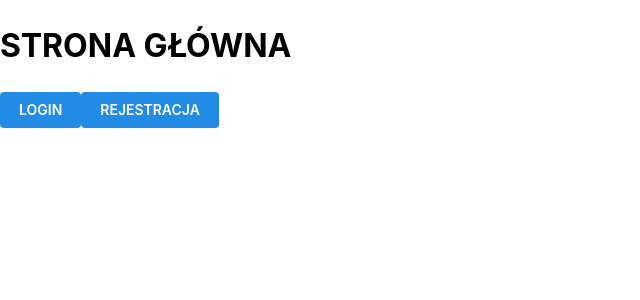
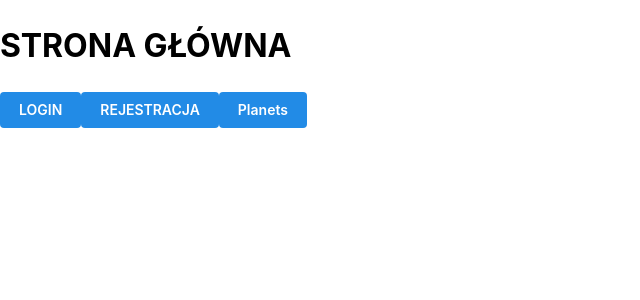
Before and after one commit to Weloxowy/GbsSystem, a React (Vite) app in the folder gbssystem.client/: page / in a window 1280 px wide. Shown: the top 300 px of the page, without its empty margins (0-640 px from the left). Built offline with nearby package versions, Linux system fonts and the light colour scheme.

Commit message:
planety2

```diff
--- a/gbssystem.client/src/mainPage/MainPage.tsx
+++ b/gbssystem.client/src/mainPage/MainPage.tsx
@@ -20,6 +20,13 @@ export default function MainPage() {
       >
         REJESTRACJA
       </Button>
+      <Button
+        onClick={async () => {
+          navigation("/Planets");
+        }}
+      >
+        Planets
+      </Button>
     </>
   );
 }
```
